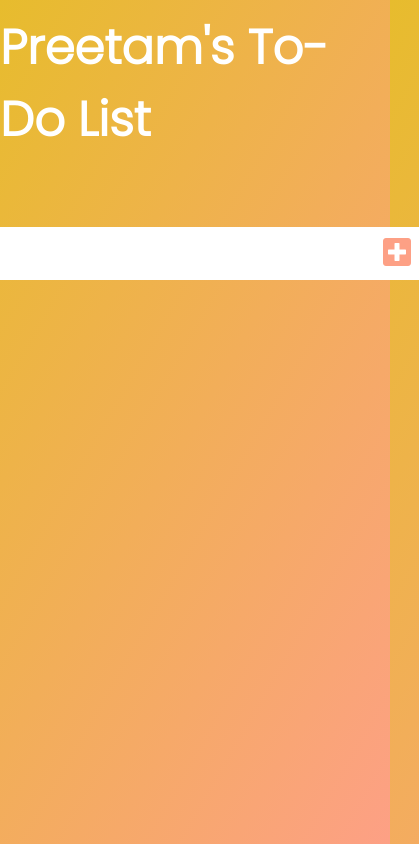
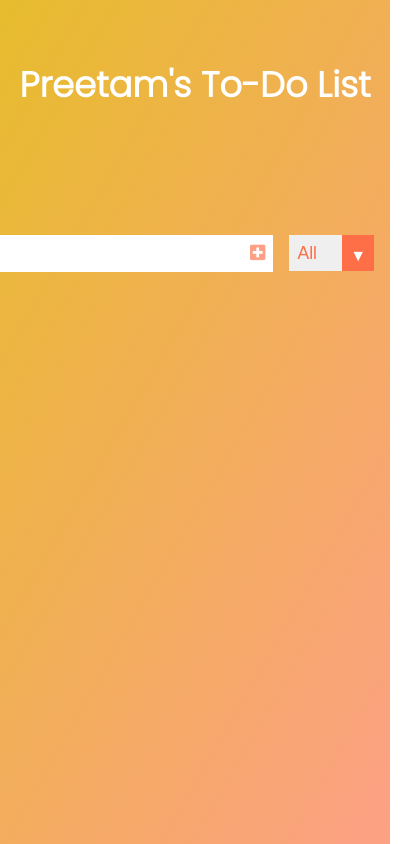
Before and after one commit to preetamsatapathy1/To-Do-List, a plain HTML site: page index.html in a window 390 px wide. Shown: the whole page, 419 px wide, since content can reach past the window. Drawn offline with Linux system fonts and the light colour scheme.

Commit message:
responsive

```diff
--- a/style.css
+++ b/style.css
@@ -12,7 +12,7 @@ body{
 }
 
 header{
-    font-size: 1.5rem;
+    font-size: 1.1rem;
 }
 
 header,form{
@@ -20,11 +20,15 @@ header,form{
     display: flex;
     justify-content: center;
     align-items: center;
+
+    text-align: center;
+    word-wrap: break-word;
 }
+
 
 form input , form button{
     padding: 0.5rem;
-    font-size: 2rem;
+    font-size: 1.1rem;
     border:none;
     background: white;
     outline: 0;
@@ -37,11 +41,6 @@ form button{
     transition: all 0.3s ease;
 }
 
-form button:hover{
-    color: white;
-    background-color:#fda085;
-}
-
 .todo-container{
     display: flex;
     justify-content: center;
@@ -49,7 +48,7 @@ form button:hover{
 }
 
 .todo-list{
-    min-width: 20%;
+    min-width: 40%;
     list-style: none;
 }
 
@@ -72,7 +71,7 @@ form button:hover{
     background-color: #ff6f47;
     color:white;
     border: none;
-    padding: 1rem;
+    padding: 0.5rem;
     cursor: pointer;
     font-size: 1rem;
 }
@@ -80,6 +79,7 @@ form button:hover{
 .todo-item{
     padding: 0rem 0.5rem;
 }
+
 
 .fa-check,.fa-trash{
     pointer-events: none;
@@ -96,25 +96,26 @@ form button:hover{
 }
 
 select{
-    -webkit-appearance: none;
-    -moz-appearance: none;
     appearance: none;
     outline: none;
     border: none;
     box-shadow: none;
+    color :  #ff6f47;
+    font-size: 1.1rem;
+    cursor: pointer;
+    padding: 0.5rem;
+    width: 140px;
 }
+
+option{
+    font-size: 0.8rem;
+}
+
 
 .select{
     margin: 1rem;
     position: relative;
     overflow: hidden;
-}
-
-select{
-    color :  #ff6f47;
-    width: 10rem;
-    cursor: pointer;
-    padding: 1rem;
 }
 
 .select::after{
@@ -123,12 +124,27 @@ select{
     background: #ff6f47;
     top:0;
     right: 0;
-    padding: 1rem;
+    padding: 0.5rem;
     pointer-events: none;
     transition: all 0.3s ease;
 }
 
-.select:hover::after{
-    background-color: white;
-    color:#ff6f47;
+@media (min-width:720px){
+    .todo-list{
+        min-width: 20%;
+    }
+
+    header{
+        font-size: 1.5rem;
+    }
+
+    form button:hover{
+        color: white;
+        background-color:#fda085;
+    }
+
+    .select:hover::after{
+        background-color: white;
+        color:#ff6f47;
+    }
 }
```
